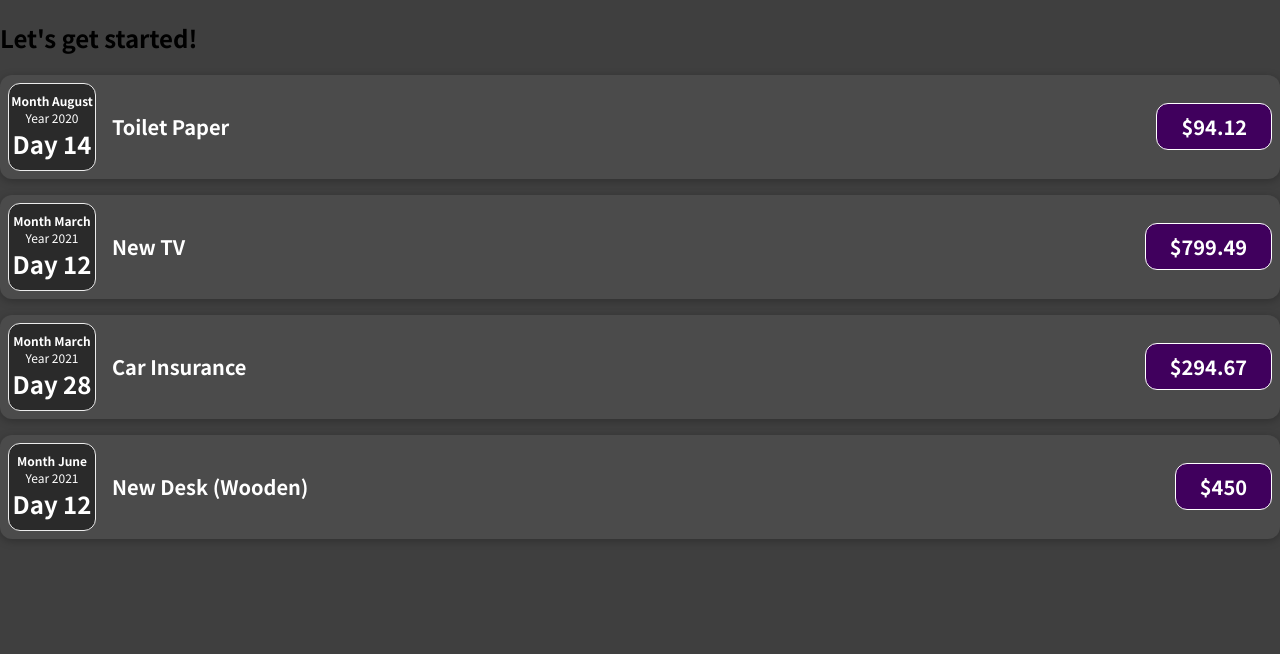
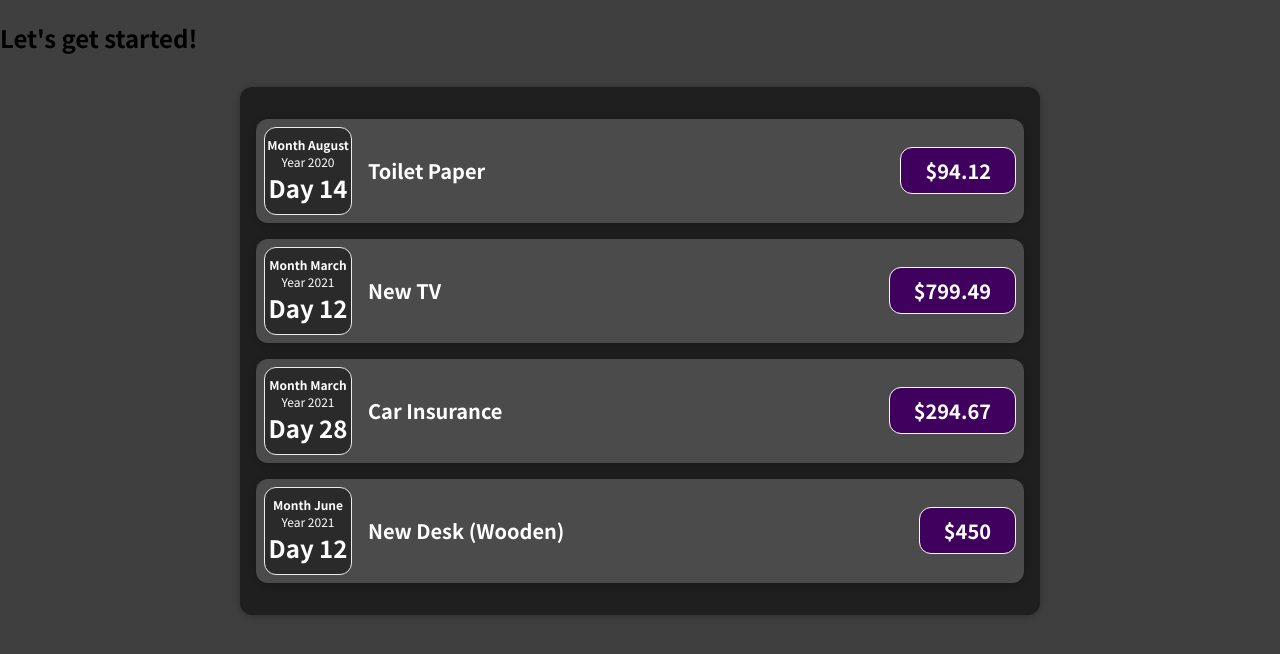
Before and after one commit to Aaront028/expenseapp, a JavaScript app: page / in a window 1280 px wide. Shown: the top 654 px of the page. Built offline with nearby package versions, Linux system fonts and the light colour scheme.

Commit message:
create folders for Expenses and UI files

```diff
--- a/src/App.js
+++ b/src/App.js
@@ -1,10 +1,31 @@
-import ExpenseItem from './components/ExpenseItem'
-import Expenses from './components/Expenses'
+import Expenses from './components/Expenses/Expenses'
 function App() {
+  const expense = [
+    {
+      id: 'e1',
+      title: 'Toilet Paper',
+      amount: 94.12,
+      date: new Date(2020, 7, 14),
+    },
+    { id: 'e2', title: 'New TV', amount: 799.49, date: new Date(2021, 2, 12) },
+    {
+      id: 'e3',
+      title: 'Car Insurance',
+      amount: 294.67,
+      date: new Date(2021, 2, 28),
+    },
+    {
+      id: 'e4',
+      title: 'New Desk (Wooden)',
+      amount: 450,
+      date: new Date(2021, 5, 12),
+    },
+  ]
+
   return (
     <div>
       <h2>Let's get started!</h2>
-      <Expenses />
+      <Expenses item={expense} />
     </div>
   )
 }
--- a/src/components/Expenses.js
+++ /dev/null
@@ -1,52 +0,0 @@
-import ExpenseItem from './ExpenseItem'
-
-function Expenses() {
-  const expense = [
-    {
-      id: 'e1',
-      title: 'Toilet Paper',
-      amount: 94.12,
-      date: new Date(2020, 7, 14),
-    },
-    { id: 'e2', title: 'New TV', amount: 799.49, date: new Date(2021, 2, 12) },
-    {
-      id: 'e3',
-      title: 'Car Insurance',
-      amount: 294.67,
-      date: new Date(2021, 2, 28),
-    },
-    {
-      id: 'e4',
-      title: 'New Desk (Wooden)',
-      amount: 450,
-      date: new Date(2021, 5, 12),
-    },
-  ]
-
-  return (
-    <div>
-      <ExpenseItem
-        title={expense[0].title}
-        amount={expense[0].amount}
-        date={expense[0].date}
-      />
-      <ExpenseItem
-        title={expense[1].title}
-        amount={expense[1].amount}
-        date={expense[1].date}
-      />
-      <ExpenseItem
-        title={expense[2].title}
-        amount={expense[2].amount}
-        date={expense[2].date}
-      />
-      <ExpenseItem
-        title={expense[3].title}
-        amount={expense[3].amount}
-        date={expense[3].date}
-      />
-    </div>
-  )
-}
-
-export default Expenses
--- a/src/components/ExpenseItem.css
+++ b/src/components/Expenses/ExpenseItem.css
@@ -2,10 +2,8 @@
   display: flex;
   justify-content: space-between;
   align-items: center;
-  box-shadow: 0 2px 8px rgba(0, 0, 0, 0.25);
   padding: 0.5rem;
   margin: 1rem 0;
-  border-radius: 12px;
   background-color: #4b4b4b;
 }
 
--- a/src/components/ExpenseItem.js
+++ b/src/components/Expenses/ExpenseItem.js
@@ -1,15 +1,16 @@
 import ExpenseDate from './ExpenseDate'
+import Card from '../UI/Card'
 import './ExpenseItem.css'
 
 function ExpenseItem(props) {
   return (
-    <div className="expense-item">
+    <Card className="expense-item">
       <ExpenseDate date={props.date} />
       <div className="expense-item__description">
         <h2>{props.title}</h2>
         <div className="expense-item__price">${props.amount}</div>
       </div>
-    </div>
+    </Card>
   )
 }
 
--- /dev/null
+++ b/src/components/Expenses/Expenses.css
@@ -0,0 +1,8 @@
+.expenses {
+  padding: 1rem;
+  background-color: rgb(31, 31, 31);
+  margin: 2rem auto;
+  width: 50rem;
+  max-width: 95%;
+
+}
--- /dev/null
+++ b/src/components/Expenses/Expenses.js
@@ -0,0 +1,32 @@
+import ExpenseItem from './ExpenseItem'
+import Card from '../UI/Card'
+import './Expenses.css'
+
+function Expenses(props) {
+  return (
+    <Card className="expenses">
+      <ExpenseItem
+        title={props.item[0].title}
+        amount={props.item[0].amount}
+        date={props.item[0].date}
+      />
+      <ExpenseItem
+        title={props.item[1].title}
+        amount={props.item[1].amount}
+        date={props.item[1].date}
+      />
+      <ExpenseItem
+        title={props.item[2].title}
+        amount={props.item[2].amount}
+        date={props.item[2].date}
+      />
+      <ExpenseItem
+        title={props.item[3].title}
+        amount={props.item[3].amount}
+        date={props.item[3].date}
+      />
+    </Card>
+  )
+}
+
+export default Expenses
--- /dev/null
+++ b/src/components/UI/Card.css
@@ -0,0 +1,4 @@
+.card {
+  border-radius: 12px;
+  box-shadow: 0 1px 8px rgba(0, 0, 0, 0.25);
+}
--- /dev/null
+++ b/src/components/UI/Card.js
@@ -0,0 +1,8 @@
+import './Card.css'
+
+function Card(props) {
+  const classes = 'card ' + props.className
+  return <div className={classes}>{props.children}</div>
+}
+
+export default Card
```
Also changed, not shown: src/components/Expenses/ExpenseDate.css (renamed from src/components/ExpenseDate.css), src/components/Expenses/ExpenseDate.js (renamed from src/components/ExpenseDate.js).
